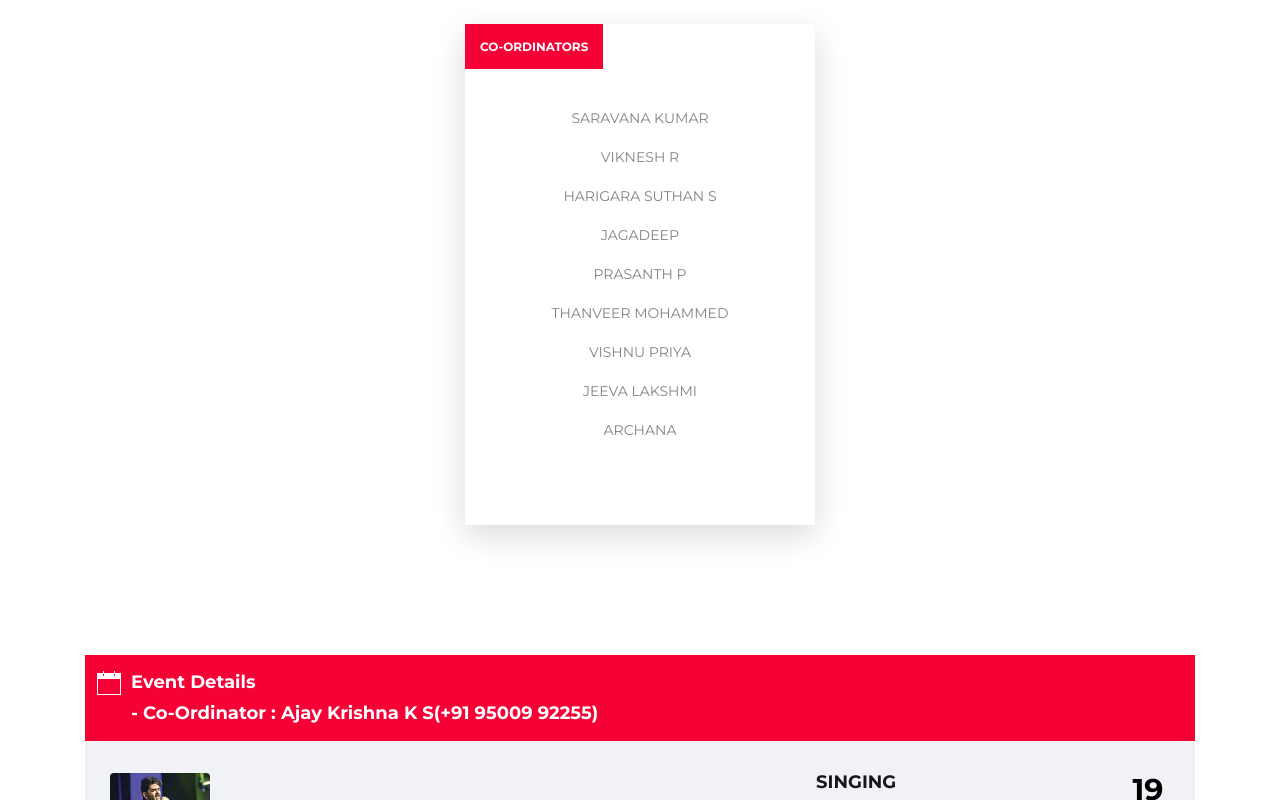
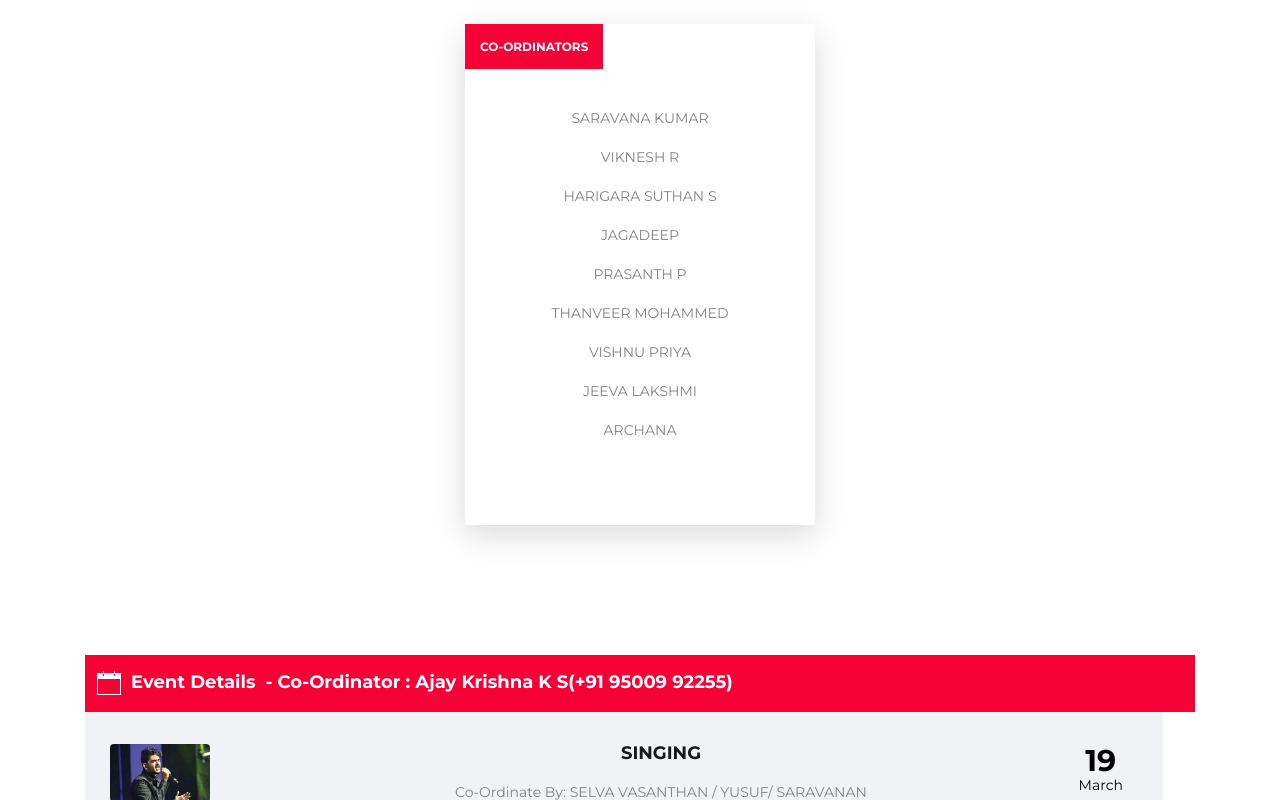
Before and after one commit to karthickmarimuthu/radasct20, a website: page index.html in a window 1280 px wide. Shown: the part 2000-2800 px from the top of the page. Drawn offline with Linux system fonts and the light colour scheme; files whose address does not match are found by name.

Commit message:
Update index.html

```diff
--- a/index.html
+++ b/index.html
@@ -569,7 +569,7 @@
             <table class="event_calender table">
                 <thead class="event_title">
                 <tr>
-                    <th>
+                     <th colspan="2">
                         <i class="ion-ios-calendar-outline"></i>
                      <span>Event Details</span><span> - Co-Ordinator : Ajay Krishna K S(+91 95009 92255)</span>
                     </th>
```
